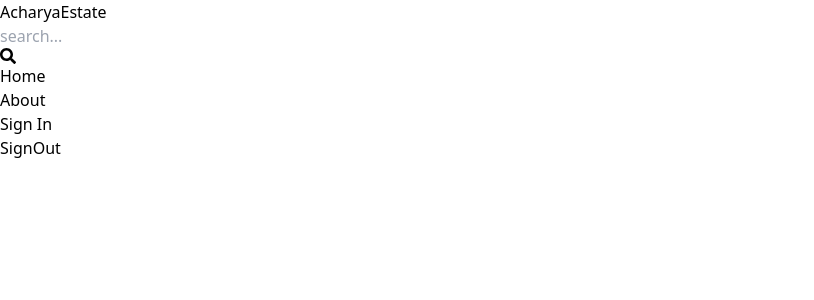
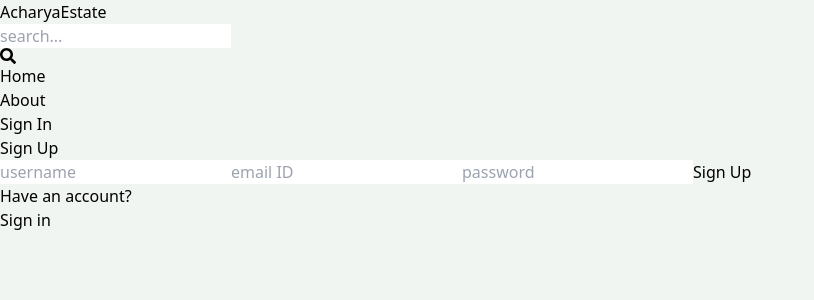
Before and after one commit to anirudha03/mern-estate, a React (Vite) app: page /sign-up in a window 1280 px wide. Shown: the top 300 px of the page, without its empty margins (0-814 px from the left). Built offline with nearby package versions, Linux system fonts and the light colour scheme.

Commit message:
complete signup page and ui

```diff
--- a/src/index.css
+++ b/src/index.css
@@ -1,3 +1,7 @@
 @tailwind base;
 @tailwind components;
 @tailwind utilities;
+
+body{
+    background-color: rgb(241, 245, 241);
+}
--- a/src/pages/SignUp.jsx
+++ b/src/pages/SignUp.jsx
@@ -1,7 +1,40 @@
-import React from 'react'
+import React from "react";
+import {Link} from 'react-router-dom';
 
-export default function SignOut() {
+export default function SignUp() {
   return (
-    <div>SignOut</div>
-  )
+    <div className="p-3 max-w-lg mx-auto">
+      {/* mx auto sets the box in center */}
+      <h1 className="text-3xl text-center font-semibold my-7">Sign Up</h1>
+      <form action="" className="flex flex-col gap-4">
+        <input
+          type="text"
+          placeholder="username"
+          className="border p-3 rounded-lg"
+        />
+        <input
+          type="email"
+          placeholder="email ID"
+          className="border p-3 rounded-lg"
+        />
+        <input
+          type="password"
+          placeholder="password"
+          className="border p-3 rounded-lg"
+        />
+        <button
+          className="bg-slate-700 text-white p-3 rounded-lg uppercase
+        hover:opacity-75 disabled:opacity-80"
+        >
+          Sign Up
+        </button>
+      </form>
+      <div className='flex gap-2 mt-5'>
+        <p>Have an account?</p>
+        <Link to={'/sign-in'}>
+          <span className='text-blue-700'>Sign in</span>
+        </Link>
+      </div>
+    </div>
+  );
 }
```
